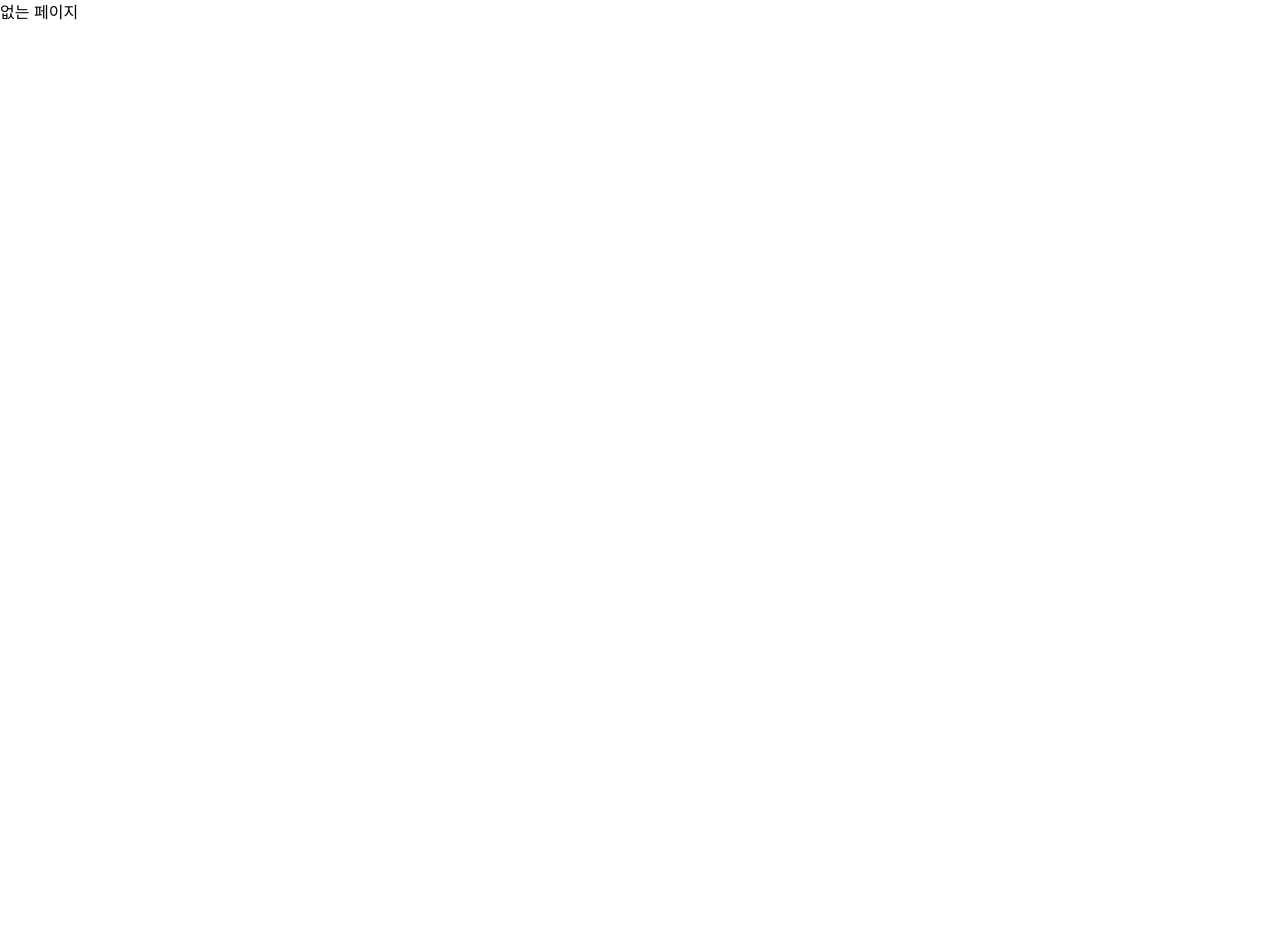
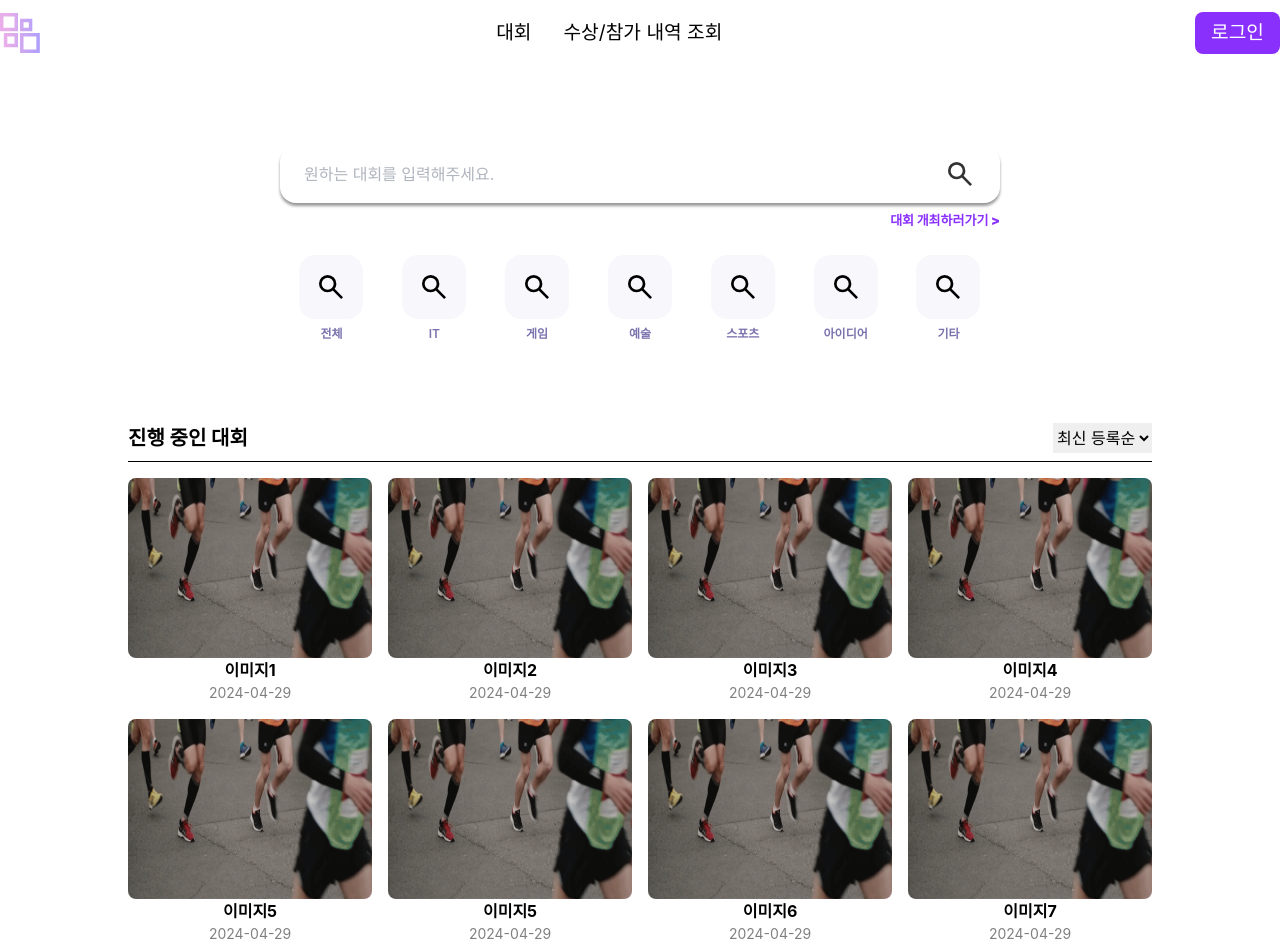
Before and after one commit to ChallengerSquare/ChallengerSquare-FE, a React (Create React App) app in the folder front/: page /competition/search in a window 1280 px wide. Shown: the top 952 px of the page. Before the commit the page ends 800 px from the top, so only its background shows below. Built offline with nearby package versions, Linux system fonts and the light colour scheme.

Commit message:
[S10P31A205-186] feat : 대회 검색 페이지 구현

```diff
--- a/front/src/App.tsx
+++ b/front/src/App.tsx
@@ -2,6 +2,7 @@ import './App.css'
 import { BrowserRouter, Routes, Route } from 'react-router-dom'
 import Home from '@pages/home/Home'
 import Competition from '@/pages/competition/Competition'
+import CompetitionSearch from '@/pages/competition/CompetitionSearch'
 import CompetitionResult from '@pages/competition-result/CompetitionResult'
 import SignIn from '@/pages/signin/SignIn'
 
@@ -11,6 +12,7 @@ function App() {
       <Routes>
         <Route path="/" element={<Home />} />
         <Route path="/competition" element={<Competition />} />
+        <Route path="/competition/search" element={<CompetitionSearch />} />
         <Route path="/competition-results" element={<CompetitionResult />} />
         <Route path="/sign-in" element={<SignIn />} />
         <Route path="*" element={<div>없는 페이지</div>} />
--- /dev/null
+++ b/front/src/components/Competition/CompetitionCategory.module.scss
@@ -0,0 +1,25 @@
+@import '../../styles/variables.scss';
+
+.icons_container {
+  display: flex;
+  justify-content: space-around;
+  align-items: center;
+  color:$main-third-color;
+  font-weight: 600;
+
+  .icon {
+    cursor: pointer;
+    text-align: center;
+
+    img {
+      background-color: $main-second-color;
+      border-radius: 1rem;
+      padding: 1rem;
+      width: 4rem; // 이미지 크기는 적절히 조절
+    }
+
+    p{
+      font-size:12px;
+    }
+  }
+}
--- /dev/null
+++ b/front/src/components/Competition/CompetitionCategory.tsx
@@ -0,0 +1,34 @@
+import styles from '@/components/Competition/CompetitionCategory.module.scss'
+import Search from '@/assets/search.svg'
+
+const iconsData = [
+  { name: '전체', image: Search, apiEndpoint: '/api/all' },
+  { name: 'IT', image: Search, apiEndpoint: '/api/it' },
+  { name: '게임', image: Search, apiEndpoint: '/api/game' },
+  { name: '예술', image: Search, apiEndpoint: '/api/movie' },
+  { name: '스포츠', image: Search, apiEndpoint: '/api/sports' },
+  { name: '아이디어', image: Search, apiEndpoint: '/api/media' },
+  { name: '기타', image: Search, apiEndpoint: '/api/etc' },
+]
+
+const moveToCompetitionOpen = (apiEndpoint: string) => {
+  console.log(`API 호출: ${apiEndpoint}`)
+  // 실제 API 호출 로직은 여기에 구현}
+}
+
+const CompetitionCategory = () => {
+  return (
+    <div className={styles.icons_container}>
+      {iconsData.map((icon) => (
+        <div key={icon.name} className={styles.icon}>
+          <button type="button" onClick={() => moveToCompetitionOpen(icon.apiEndpoint)}>
+            <img src={icon.image} alt={icon.name} />
+          </button>
+          <p>{icon.name}</p>
+        </div>
+      ))}
+    </div>
+  )
+}
+
+export default CompetitionCategory
--- a/front/src/components/Competition/CompetitionList.tsx
+++ b/front/src/components/Competition/CompetitionList.tsx
@@ -6,14 +6,14 @@ import styles from '@/components/Competition/CompetitionList.module.scss'
 import backImg from '../../../public/images/competition/background.png'
 
 interface Item {
-  id: string
+  id: number
   image: string
   name: string
   date: string
 }
 interface Props {
+  text: string
   items: Item[]
-  text: string
 }
 
 const CompetitoinList = ({ text, items }: Props) => {
@@ -35,8 +35,6 @@ const CompetitoinList = ({ text, items }: Props) => {
       setCurrentIndex((prevState) => prevState - itemPerPage)
     }
   }
-
-  const movetoCompetitionList = () => {}
 
   // 슬라이스된 아이템을 보여주는 렌더링 부분
   const slicedItems = items.slice(currentIndex, currentIndex + itemPerPage).map((item) => (
--- /dev/null
+++ b/front/src/components/Competition/CompetitionSearchList.module.scss
@@ -0,0 +1,49 @@
+.title{
+  display: flex;
+  justify-content: space-between;
+  padding-bottom: 0.5rem;
+  margin-bottom: 1rem;
+  border-bottom: 1px solid black;
+
+  p{
+    font-size: 20px;
+    font-weight: bolder;
+  }
+
+  select{
+    &:focus {
+          outline:none;
+        }
+  }
+}
+
+.content{
+  margin-bottom: 3rem;
+
+  .grid {
+    display: grid;
+    grid-template-columns: repeat(4, 1fr); /* 4개의 칼럼 */
+    gap: 16px;
+
+    .grid_item {
+      display: flex;
+      flex-direction: column;
+      align-items: center;
+
+      img {
+        border-radius: 0.5rem;
+        height: 180px;
+      }
+
+      p {
+        font-size: 16px;
+        font-weight: bold;
+      }
+
+      span {
+        font-size: 14px;
+        color: grey;
+      }
+    }
+  }
+}
--- /dev/null
+++ b/front/src/components/Competition/CompetitionSearchList.tsx
@@ -0,0 +1,58 @@
+import React, { useState, useEffect } from 'react'
+import styles from '@/components/Competition/CompetitionSearchList.module.scss'
+import img from '../../../public/images/competition/background.png'
+
+interface SearchListProps {
+  title: string
+  data: item[]
+}
+
+interface item {
+  id: number
+  image: string
+  name: string
+  date: string
+}
+
+const CompetitionSearchList = ({ title, data }: SearchListProps) => {
+  const [items, setItems] = useState([...data])
+  const [sortOrder, setSortOrder] = useState('date')
+
+  useEffect(() => {
+    const fetchData = async () => {
+      //   const response = await fetch(`https://api.example.com/items?sort=${sortOrder}`)
+      //   const data = await response.json()
+      //   setItems(data)
+    }
+    fetchData()
+  }, [sortOrder])
+
+  const handleSortChange = (event: React.ChangeEvent<HTMLSelectElement>) => {
+    setSortOrder(event.target.value)
+  }
+
+  return (
+    <div>
+      <div className={styles.title}>
+        <p>{title}</p>
+        <select onChange={handleSortChange} value={sortOrder}>
+          <option value="date">최신 등록순</option>
+          <option value="name">이름순</option>
+        </select>
+      </div>
+      <div className={styles.content}>
+        <div className={styles.grid}>
+          {items.map((item: item) => (
+            <div key={item.id} className={styles.grid_item}>
+              <img src={img} alt={item.name} />
+              <p>{item.name}</p>
+              <span>{item.date}</span>
+            </div>
+          ))}
+        </div>
+      </div>
+    </div>
+  )
+}
+
+export default CompetitionSearchList
--- a/front/src/components/Search/SearchBar.tsx
+++ b/front/src/components/Search/SearchBar.tsx
@@ -18,11 +18,11 @@ const SearchBar = ({ text, openBtn, openBtnColor }: SearchBarProps) => {
   }
 
   const moveToComtetitionOpen = () => {
-    // navigate(`/search/result?keyword=${searchQuery}`)
+    // navigate(`/competition/create`)
   }
 
   const handleSearch = async (searchQuery: string) => {
-    // navigate(`/search/result?keyword=${searchQuery}`)
+    // navigate(`/competition/search?keyword=${searchQuery}`)
   }
 
   const handleKeyDown = (event: React.KeyboardEvent) => {
--- a/front/src/pages/Competition/Competition.tsx
+++ b/front/src/pages/Competition/Competition.tsx
@@ -4,11 +4,11 @@ import Search from '@/components/Search/Search'
 import styles from './Competition.module.scss'
 
 const items = [
-  { id: '1', image: '이미지1', name: '이미지1', date: '2024-04-29' },
-  { id: '2', image: '이미지2', name: '이미지2', date: '2024-04-29' },
-  { id: '3', image: '이미지3', name: '이미지3', date: '2024-04-29' },
-  { id: '4', image: '이미지4', name: '이미지4', date: '2024-04-29' },
-  { id: '5', image: '이미지5', name: '이미지5', date: '2024-04-29' },
+  { id: 1, image: '이미지1', name: '이미지1', date: '2024-04-29' },
+  { id: 2, image: '이미지2', name: '이미지2', date: '2024-04-29' },
+  { id: 3, image: '이미지3', name: '이미지3', date: '2024-04-29' },
+  { id: 4, image: '이미지4', name: '이미지4', date: '2024-04-29' },
+  { id: 5, image: '이미지5', name: '이미지5', date: '2024-04-29' },
 ]
 
 const Competition = () => {
--- /dev/null
+++ b/front/src/pages/Competition/CompetitionSearch.module.scss
@@ -0,0 +1,24 @@
+.search{
+  display: flex;
+  justify-content: center;
+  margin-top: 5rem;
+
+  .search_container{
+    display: flex;
+    flex-direction: column;
+    width: 80%;
+    max-width: 45rem;
+  }
+}
+
+.list{
+  display: flex;
+  justify-content: center;
+  margin-top: 5rem;
+
+  .progress_list{
+    display: flex;
+    flex-direction: column;
+    width: 80%;
+  }
+}
--- /dev/null
+++ b/front/src/pages/Competition/CompetitionSearch.tsx
@@ -0,0 +1,41 @@
+import styles from '@/pages/competition/CompetitionSearch.module.scss'
+import CompetitionCategory from '@/components/Competition/CompetitionCategory'
+import SearchBar from '@/components/Search/SearchBar'
+import Navbar from '@/components/Navbar/Navbar'
+import CompetitionSearchList from '@/components/Competition/CompetitionSearchList'
+
+const data = [
+  { id: 1, image: '이미지1', name: '이미지1', date: '2024-04-29' },
+  { id: 2, image: '이미지2', name: '이미지2', date: '2024-04-29' },
+  { id: 3, image: '이미지3', name: '이미지3', date: '2024-04-29' },
+  { id: 4, image: '이미지4', name: '이미지4', date: '2024-04-29' },
+  { id: 5, image: '이미지5', name: '이미지5', date: '2024-04-29' },
+  { id: 6, image: '이미지6', name: '이미지5', date: '2024-04-29' },
+  { id: 7, image: '이미지7', name: '이미지6', date: '2024-04-29' },
+  { id: 8, image: '이미지8', name: '이미지7', date: '2024-04-29' },
+  { id: 9, image: '이미지9', name: '이미지8', date: '2024-04-29' },
+  { id: 10, image: '이미지10', name: '이미지9', date: '2024-04-29' },
+  { id: 11, image: '이미지11', name: '이미지10', date: '2024-04-29' },
+]
+
+const CompetitionSearch = () => {
+  return (
+    <div>
+      <Navbar />
+      <div className={styles.search}>
+        <div className={styles.search_container}>
+          <SearchBar text="원하는 대회를 입력해주세요." openBtn openBtnColor="mainColor" />
+          <CompetitionCategory />
+        </div>
+      </div>
+      <div className={styles.list}>
+        <div className={styles.progress_list}>
+          <CompetitionSearchList title="진행 중인 대회" data={data} />
+          <CompetitionSearchList title="마감된 대회" data={data} />
+        </div>
+      </div>
+    </div>
+  )
+}
+
+export default CompetitionSearch
--- a/front/src/styles/variables.scss
+++ b/front/src/styles/variables.scss
@@ -1 +1,3 @@
 $main-color: #8930fd;
+$main-second-color: #F8F8FC;
+$main-third-color : #7B73AE;
```
Also changed, not shown: front/public/svgs/search.svg (added).
